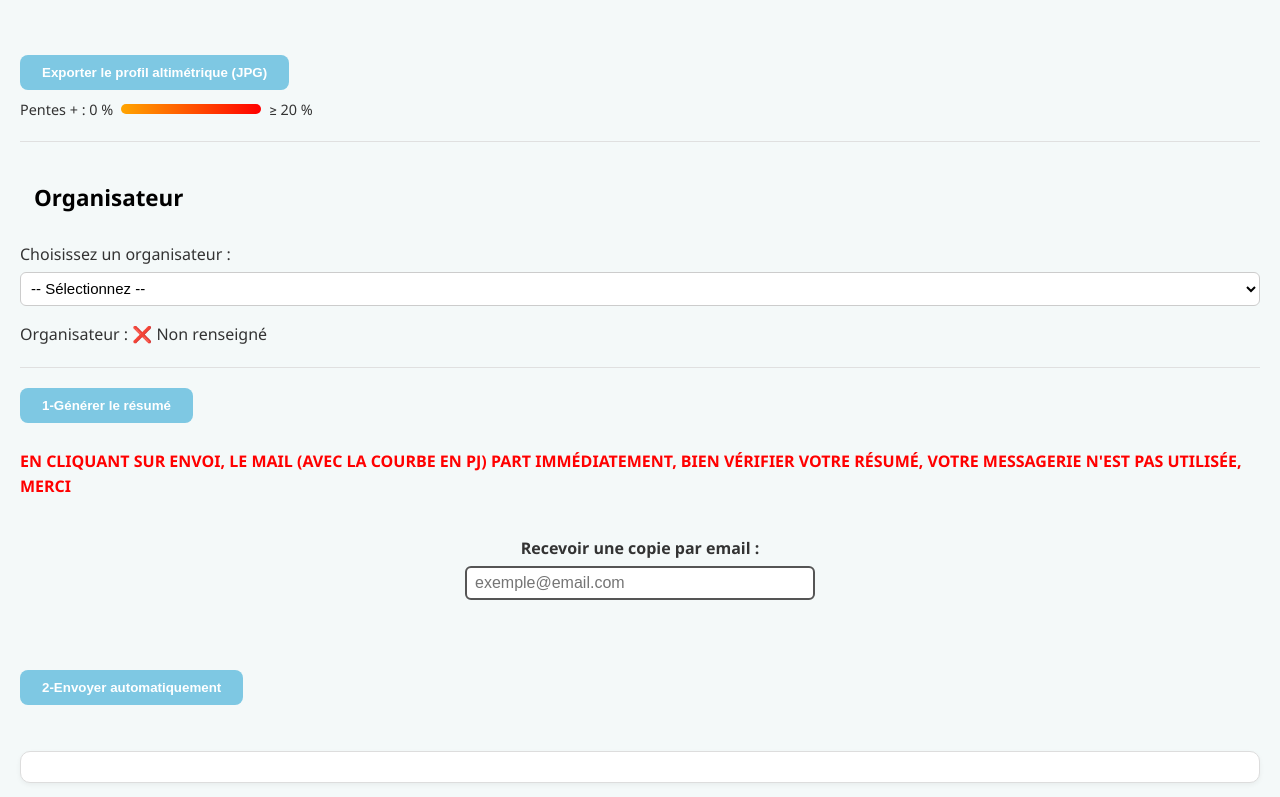
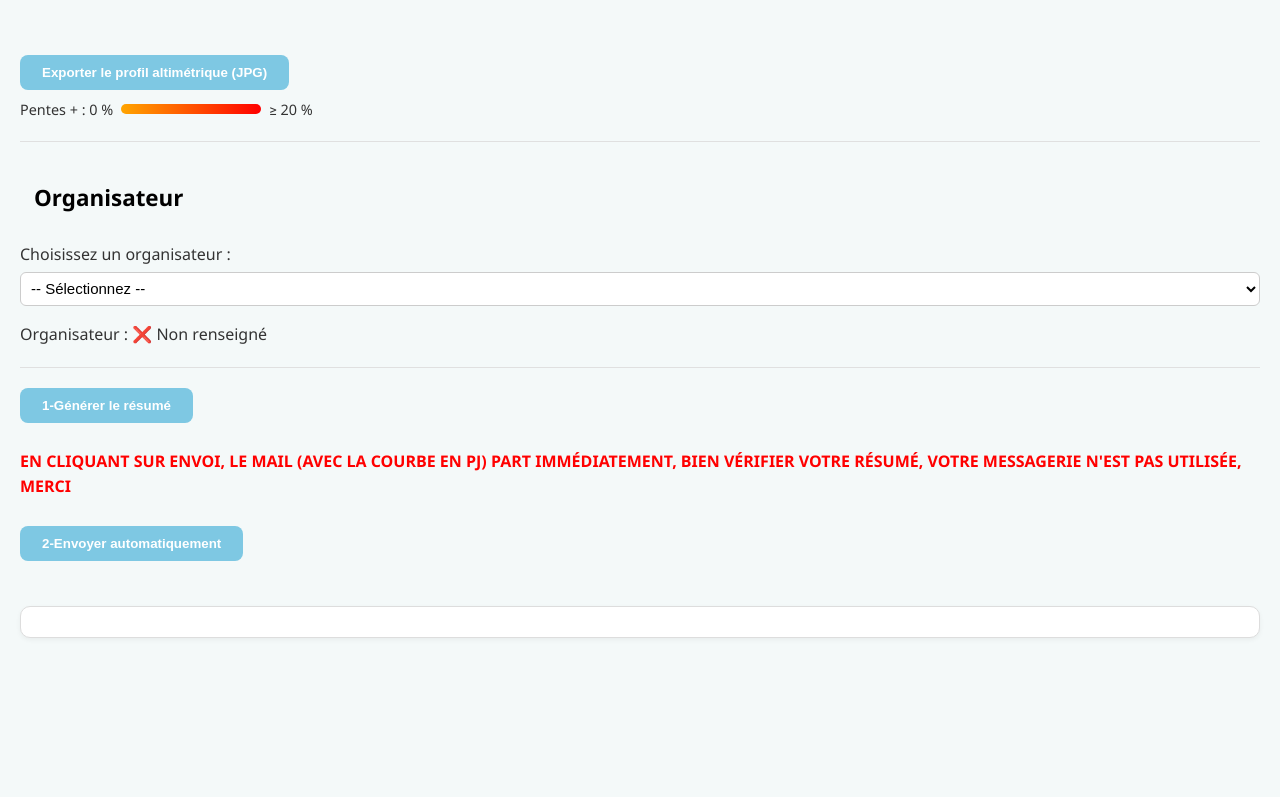
Before and after one commit to dbizcyber/sendpjmail, a website: page index.html in a window 1280 px wide. Shown: the part 2594-3391 px from the top of the page. After the commit the page ends 3252 px from the top, so only its background shows below. Drawn offline with nearby package versions, Linux system fonts and the light colour scheme.

Commit message:
Update index.html

```diff
--- a/index.html
+++ b/index.html
@@ -745,17 +745,6 @@ label, input{
 <br><br>
 <span style="color:red; font-weight:bold;">EN CLIQUANT SUR ENVOI, LE MAIL (AVEC LA COURBE EN PJ) PART IMMÉDIATEMENT, BIEN VÉRIFIER VOTRE RÉSUMÉ, VOTRE MESSAGERIE N'EST PAS UTILISÉE, MERCI</span>
 <br><br>
-  <div class="bloc-champ">
-  <label for="email">Recevoir une copie par email :</label>
-  <input
-    type="email"
-    id="email"
-    name="email"
-    placeholder="exemple@email.com"
-    required
-  >
-</div>
-  <br><br>
 <button type="button" onclick="envoyerEmail()">2-Envoyer automatiquement</button>
 <br><br>
 <!-- <span style="color:red; font-weight:bold;">WINDOWS/ANDROID - UTILISEZ LES TOUCHES Ctrl-V POUR COLLER LE RÉSUMÉ DANS UN NOUVEL EMAIL</span>
@@ -1113,7 +1102,6 @@ if (!image) {
     subject: sujet,
     message: corpsMail,
     imageBase64: image
-    emailUtilisateur
   })
 });
 
```
